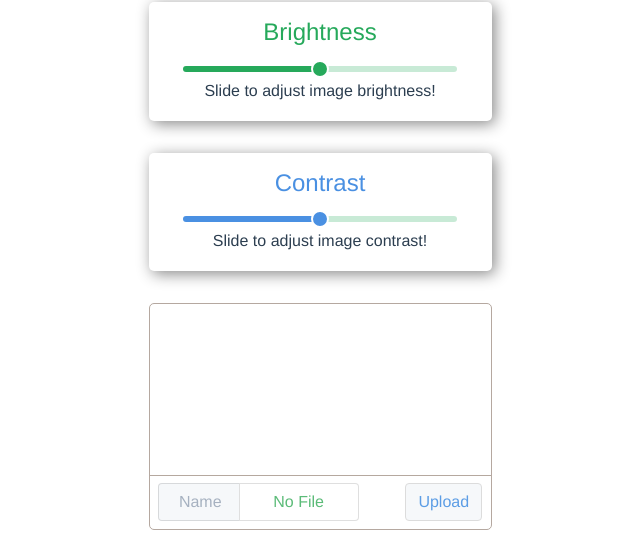
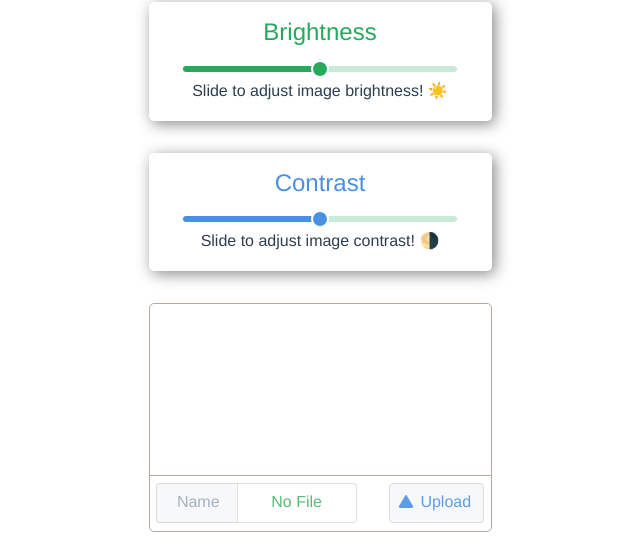
Before and after one commit to mushflex/ImageEditor, a Vue app: page / in a window 1280 px wide. Shown: the part 342-887 px from the top of the page, without its empty margins (320-960 px from the left). Built offline with nearby package versions, Linux system fonts and the light colour scheme.

Commit message:
added button component with css upload icon

```diff
--- /dev/null
+++ b/src/components/Atoms/UploadButton.vue
@@ -0,0 +1,63 @@
+<template>
+    <button class="btn btn-upload grey" @click="clicked">
+        <div class="triangle"></div>
+        <label>Upload</label>
+    </button>
+</template>
+
+<script>
+export default {
+  name: 'Header',
+  props: ['callbackFunc'],
+  methods: {
+    clicked(event) {
+        event.preventDefault();
+        // emit changes to parent component
+        this.$emit("callbackFunc");
+    }
+  }
+}
+</script>
+
+<style scoped>
+label {
+    cursor: pointer;
+}
+.btn-upload {
+    font-weight: 500;
+    color: #5c9de5;
+    border: 1px solid #dcdcdc;
+    display: flex;
+    padding-bottom: 0;
+}
+.triangle {
+	position: relative;
+	background-color:#5c9de5;
+	text-align: left;
+    margin-right: 10px;
+    margin-top: 7px;
+}
+.triangle:before,
+.triangle:after {
+	content: '';
+	position: absolute;
+	background-color: inherit;
+}
+.triangle,
+.triangle:before,
+.triangle:after {
+	width:  0.5rem;
+	height: 0.5rem;
+	border-top-right-radius: 30%;
+}
+
+.triangle {
+	transform: rotate(-60deg) skewX(-30deg) scale(1,.866);
+}
+.triangle:before {
+	transform: rotate(-135deg) skewX(-45deg) scale(1.414,.707) translate(0,-50%);
+}
+.triangle:after {
+	transform: rotate(135deg) skewY(-45deg) scale(.707,1.414) translate(50%);
+}
+</style>
--- a/src/components/Templates/ImageEditor.vue
+++ b/src/components/Templates/ImageEditor.vue
@@ -16,7 +16,7 @@
         label='Brightness'
         @sliderChangeFunc="adjustBrightness"
         :isImageLoaded="isImageLoaded"
-        labelDescription="Slide to adjust image brightness!"
+        labelDescription="Slide to adjust image brightness! ☀️"
     />
     <Slider
         labelColor='contrast'
@@ -24,7 +24,7 @@
         label='Contrast'
         @sliderChangeFunc="adjustContrast"
         :isImageLoaded="isImageLoaded"
-        labelDescription="Slide to adjust image contrast!"
+        labelDescription="Slide to adjust image contrast! 🌗"
     />
     <div class="canvas-input">
         <canvas
@@ -38,10 +38,7 @@
                 <div class="list-group-item label-name grey">Name</div>
                 <div class="list-group-item filename truncate">{{filename}}</div>
             </div>
-
-            <button class="btn btn-upload grey" @click="triggerInput">
-                Upload
-            </button>
+            <UploadButton @callbackFunc="triggerInput" />
             <input
                 @change="onFileSelected"
                 class="image-input__input"
@@ -56,6 +53,7 @@
 <script>
 import Label from '../Atoms/Label.vue'
 import Header from '../Atoms/Header.vue'
+import UploadButton from '../Atoms/UploadButton.vue'
 import Slider from '../Molecules/Slider.vue'
 
 export default {
@@ -64,6 +62,7 @@ export default {
     Label,
     Header,
     Slider,
+    UploadButton,
   },
   props: ['id','width','height','filename'],
   data () {
@@ -127,8 +126,7 @@ export default {
         vm.contrastLevel = value;
         vm.pixelManipulation();
     },
-    triggerInput: function(event) {
-      event.preventDefault();
+    triggerInput() {
       this.$refs.fileInput.click();
     },
     onFileSelected(event){
@@ -202,10 +200,6 @@ p {
 .grey {
     background-color: #f6f8fa;
 }
-.btn-upload {
-    color: #5c9de5;
-    border: 1px solid #dcdcdc;
-}
 .canvas-input {
     border: 1px solid #b5a8a0;
     padding-bottom: 0.5rem;
@@ -215,6 +209,8 @@ p {
 .canvas-input__upload {
     display: flex;
     justify-content: space-around;
+    padding-right: 5px;
+    padding-left: 5px;
 }
 .avatar {
     display: flex;
```
Also changed, not shown: src/components/Molecules/Slider.vue (+4 -6 lines).
